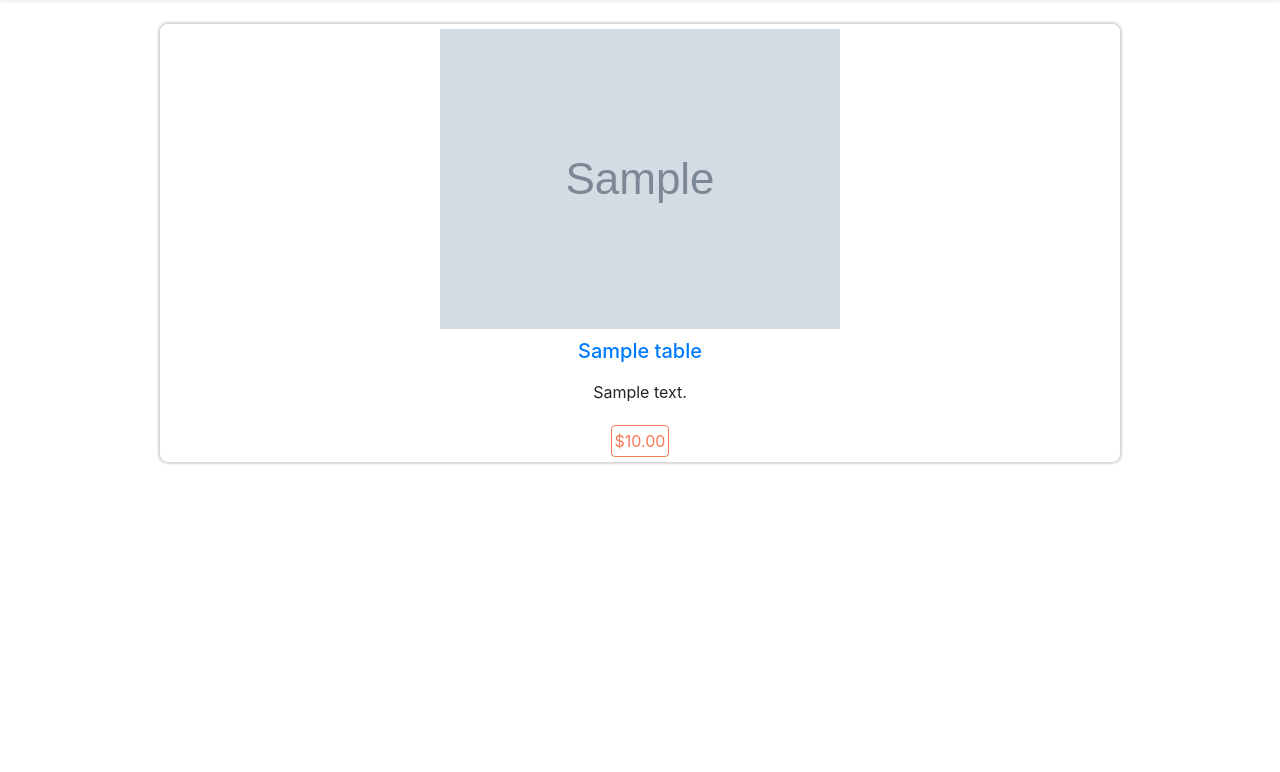
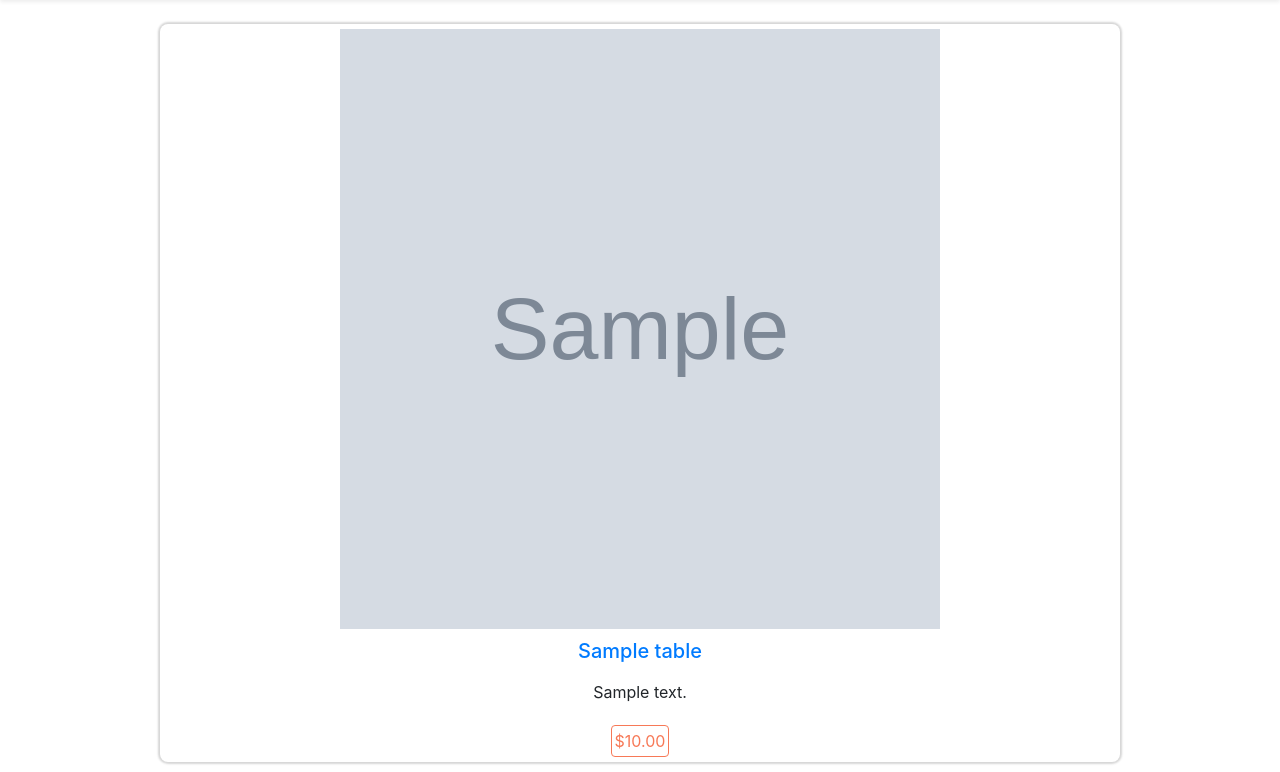
Before and after one commit to Ksenofanex/handmade-products, a Django app: page /1/ in a window 1280 px wide. Shown: the part 87-859 px from the top of the page. Before the commit the page ends 551 px from the top, so only its background shows below. Run offline with Django 3.2, Linux system fonts and the light colour scheme; tables that the repository leaves empty hold one stand-in row (values such as "Sample post"); grey boxes marked "Sample" are stand-in pictures; some libraries are stand-ins or nearby versions.

Commit message:
Update base.html

```diff
--- a/templates/base.html
+++ b/templates/base.html
@@ -60,6 +60,7 @@
 
     .detailproduct{text-align:center;}.detailproduct .card{display:inline-block}
     .tableimage {width:100%; height:auto;}
+    .tableimage2 {width: 600px; height: 600px;}
   </style>
 </head>
 <body>
```
